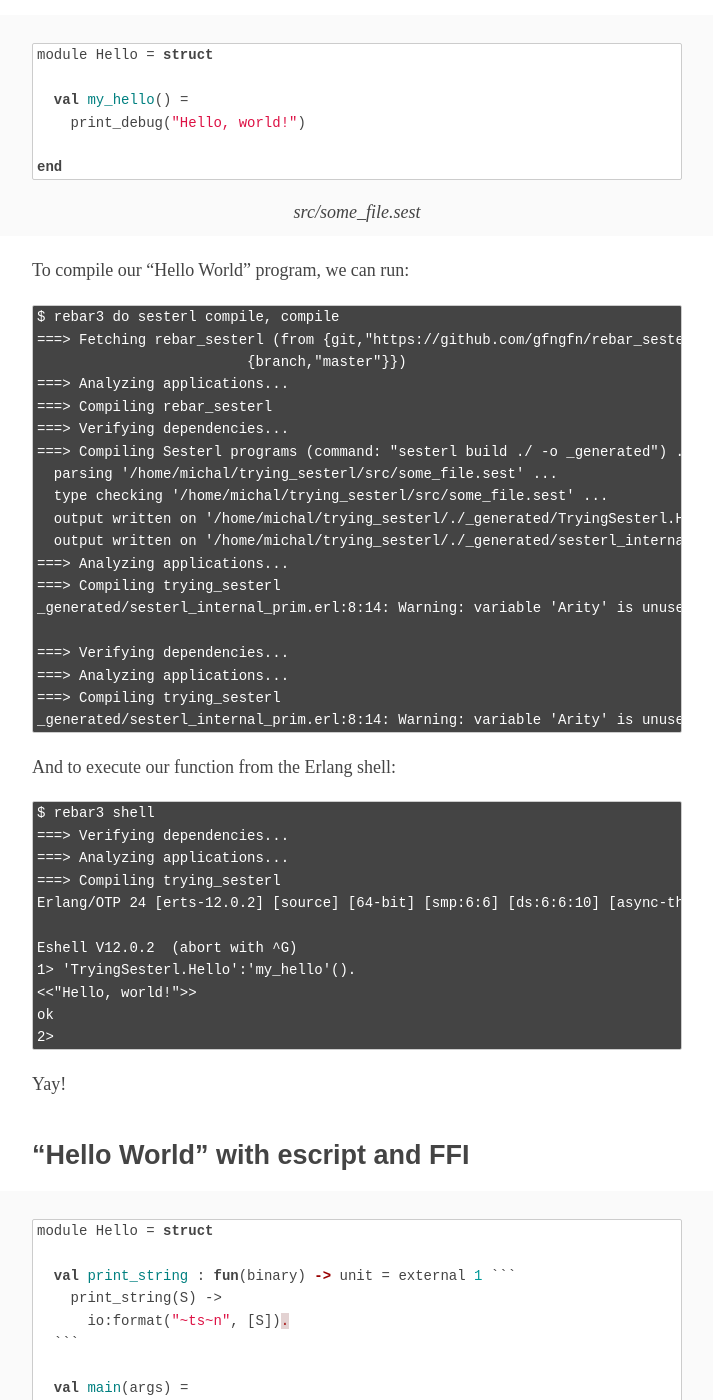
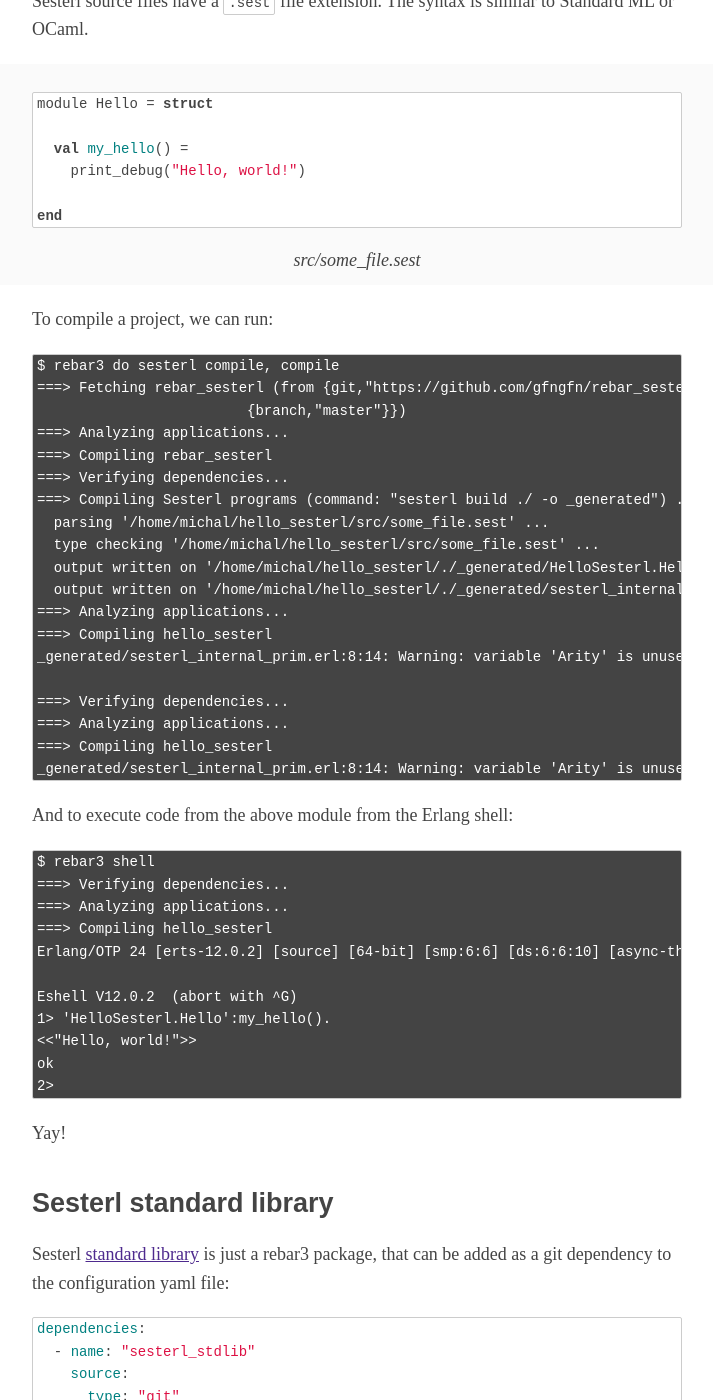
Before and after one commit to michallepicki/blog, a Jekyll site: the page built from _posts/2021-06-06-notes-on-using-sesterl.md, in a window 1280 px wide and 1400 px high, scrolled down 1909 px. Shown: the whole window, without its empty margins (283-996 px from the left). Built offline with Jekyll 4.4.1, drawn with Linux system fonts in a browser that asks for light colours; some of the changed text lies outside the part shown.

Commit message:
on sesterl stdlib and modules

`````diff
--- a/_posts/2021-06-06-notes-on-using-sesterl.md
+++ b/_posts/2021-06-06-notes-on-using-sesterl.md
@@ -20,17 +20,19 @@ $ which sesterl
 ```
 {: .terminal}
 
+On other systems sesterl has to be [compiled from source](https://github.com/gfngfn/Sesterl#how-to-install).
+
 ## "Hello World" with rebar3
 
-Sesterl can generate a [rebar3](https://github.com/erlang/rebar3) config file for your project from a simple `package.yaml` file (note: this file might be soon renamed to `sesterl.yaml`).
+Sesterl can generate a [rebar3](https://github.com/erlang/rebar3) config file for a project from a `package.yaml` file (note: this file might be soon renamed to `sesterl.yaml`).
 
 <figure markdown="1">
 ```yaml
 # REQUIRED CONFIG
 
 # Package name is used to derive a prefix for resulting Erlang modules,
-# e.g. this will cause all modules to be prefixed with "TryingSesterl."
-package: "trying_sesterl"
+# e.g. this will cause all modules to be prefixed with "HelloSesterl."
+package: "hello_sesterl"
 
 # Main module is the only interface to a package from outside world.
 # It has to exist and can't be imported by modules in that package.
@@ -54,18 +56,18 @@ source_directories:
 <figcaption>package.yaml</figcaption>
 </figure>
 
-To generate a `rebar3` config from the above file, run:
+To generate a `rebar3` config from the above file, we can run:
 ```
 $ sesterl config .
-  output written on '/home/michal/trying_sesterl/./rebar.config'.
+  output written on '/home/michal/hello_sesterl/./rebar.config'.
 ```
 {: .terminal}
 
-Our project also needs an `*.app.src` file in the src directory (run `mkdir src` first):
+A rebar3 project also needs an `*.app.src` file in the src directory:
 
 <figure markdown="1">
 ```
-{application, trying_sesterl,
+{application, hello_sesterl,
  [{description, "An OTP library"},
   {vsn, "0.1.0"},
   {applications,
@@ -74,10 +76,10 @@ Our project also needs an `*.app.src` file in the src directory (run `mkdir src`
    ]}
  ]}.
 ```
-<figcaption>src/trying_sesterl.app.src</figcaption>
+<figcaption>src/hello_sesterl.app.src</figcaption>
 </figure>
 
-And obviously, it also needs our main module code. Sesterl source files have a `.sest` file extension. The syntax is similar to Standard ML or OCaml.
+Sesterl source files have a `.sest` file extension. The syntax is similar to Standard ML or OCaml.
 
 <figure markdown="1">
 ```sml
@@ -91,7 +93,7 @@ end
 <figcaption>src/some_file.sest</figcaption>
 </figure>
 
-To compile our "Hello World" program, we can run:
+To compile a project, we can run:
 
 ```
 $ rebar3 do sesterl compile, compile
@@ -101,32 +103,32 @@ $ rebar3 do sesterl compile, compile
 ===> Compiling rebar_sesterl
 ===> Verifying dependencies...
 ===> Compiling Sesterl programs (command: "sesterl build ./ -o _generated") ...
-  parsing '/home/michal/trying_sesterl/src/some_file.sest' ...
-  type checking '/home/michal/trying_sesterl/src/some_file.sest' ...
-  output written on '/home/michal/trying_sesterl/./_generated/TryingSesterl.Hello.erl'.
-  output written on '/home/michal/trying_sesterl/./_generated/sesterl_internal_prim.erl'.
+  parsing '/home/michal/hello_sesterl/src/some_file.sest' ...
+  type checking '/home/michal/hello_sesterl/src/some_file.sest' ...
+  output written on '/home/michal/hello_sesterl/./_generated/HelloSesterl.Hello.erl'.
+  output written on '/home/michal/hello_sesterl/./_generated/sesterl_internal_prim.erl'.
 ===> Analyzing applications...
-===> Compiling trying_sesterl
+===> Compiling hello_sesterl
 _generated/sesterl_internal_prim.erl:8:14: Warning: variable 'Arity' is unused
 
 ===> Verifying dependencies...
 ===> Analyzing applications...
-===> Compiling trying_sesterl
+===> Compiling hello_sesterl
 _generated/sesterl_internal_prim.erl:8:14: Warning: variable 'Arity' is unused
 ```
 {: .terminal}
 
-And to execute our function from the Erlang shell:
+And to execute code from the above module from the Erlang shell:
 
 ```
 $ rebar3 shell
 ===> Verifying dependencies...
 ===> Analyzing applications...
-===> Compiling trying_sesterl
+===> Compiling hello_sesterl
 Erlang/OTP 24 [erts-12.0.2] [source] [64-bit] [smp:6:6] [ds:6:6:10] [async-threads:1] [jit]
 
 Eshell V12.0.2  (abort with ^G)
-1> 'TryingSesterl.Hello':'my_hello'().
+1> 'HelloSesterl.Hello':my_hello().
 <<"Hello, world!">>
 ok
 2>
@@ -135,7 +137,54 @@ ok
 
 Yay!
 
-## "Hello World" with escript and FFI
+## Sesterl standard library
+
+Sesterl [standard library](https://github.com/gfngfn/sesterl_stdlib) is just a rebar3 package, that can be added as a git dependency to the configuration yaml file:
+
+```yaml
+dependencies:
+  - name: "sesterl_stdlib"
+    source:
+      type: "git"
+      repository: "https://github.com/gfngfn/sesterl_stdlib"
+      spec:
+        type: "branch"
+        value: "master"
+```
+
+Rebar3 config needs to be regenerated with `sesterl config .`, and on next compilation we'll be able to refer to modules from the stdlib (but only through what is defined in its main Stdlib module):
+
+```sml
+module Hello = struct
+  val my_hello() =
+    let list = Stdlib.Binary.to_list("Hello, world!") in
+    print_debug(list)
+end
+```
+
+```sml
+module Hello = struct
+  module Binary = Stdlib.Binary
+
+  val my_hello() =
+    let list = Binary.to_list("Hello, world!") in
+    print_debug(list)
+
+end
+```
+
+```sml
+module Hello = struct
+  open Stdlib.Binary
+
+  val my_hello() =
+    let list = to_list("Hello, world!") in
+    print_debug(list)
+
+end
+```
+
+## Extra: "Hello World" without rebar3
 
 <figure markdown="1">
 ````sml
@@ -151,25 +200,25 @@ module Hello = struct
 
 end
 ````
-<figcaption>some_file.sest</figcaption>
+<figcaption>without_rebar3.sest</figcaption>
 </figure>
 
 When compiling the above example with `sesterl`, we get two Erlang source files as a result:
 
 ```
-$ sesterl build some_file.sest -o _generated
-  parsing '/home/michal/trying_sesterl/some_file.sest' ...
-  type checking '/home/michal/trying_sesterl/some_file.sest' ...
-  output written on '/home/michal/trying_sesterl/_generated/Hello.erl'.
-  output written on '/home/michal/trying_sesterl/_generated/sesterl_internal_prim.erl'.
+$ sesterl build without_rebar3.sest -o _generated
+  parsing '/home/michal/hello_sesterl/without_rebar3.sest' ...
+  type checking '/home/michal/hello_sesterl/without_rebar3.sest' ...
+  output written on '/home/michal/hello_sesterl/_generated/Hello.erl'.
+  output written on '/home/michal/hello_sesterl/_generated/sesterl_internal_prim.erl'.
 $ ls _generated
 Hello.erl  sesterl_internal_prim.erl
 ```
 {: .terminal}
 
-The `Hello.erl` file contains the `'Hello'` erlang module, and `sesterl_internal_prim.erl` ("prim" as in "primitives") contains a module with a few functions to provide some of basic functionality of the language (e.g. Erlang's [send](http://erlang.org/doc/reference_manual/expressions.html#send) wrapped in a function). These will not be available in our escript program unless we add code to load this file.
+The `Hello.erl` file contains the `'Hello'` erlang module, and `sesterl_internal_prim.erl` ("prim" as in "primitives") contains a module with a few functions to provide some of basic functionality of the language (e.g. Erlang's [send](http://erlang.org/doc/reference_manual/expressions.html#send) wrapped in a function). This modle will not be available in our escript program unless we add code to load it.
 
-To make our Hello World executable we have to add one dummy line to the beginning of the erlang source file, and then we can run it with `escript -c` (the `-c` argument tells escript to compile the module first):
+To make the escript executable we have to add one dummy line to the beginning of the erlang source file, and then we can run it with `escript -c` (the `-c` argument tells escript to compile the module first):
 
 ```
 $ (echo "% additional line for escript to work" && cat _generated/Hello.erl) > tmpfile && mv tmpfile _generated/Hello.erl
`````
Also changed, not shown: other parts of _posts/2021-06-06-notes-on-using-sesterl.md (+2 -2 lines).
